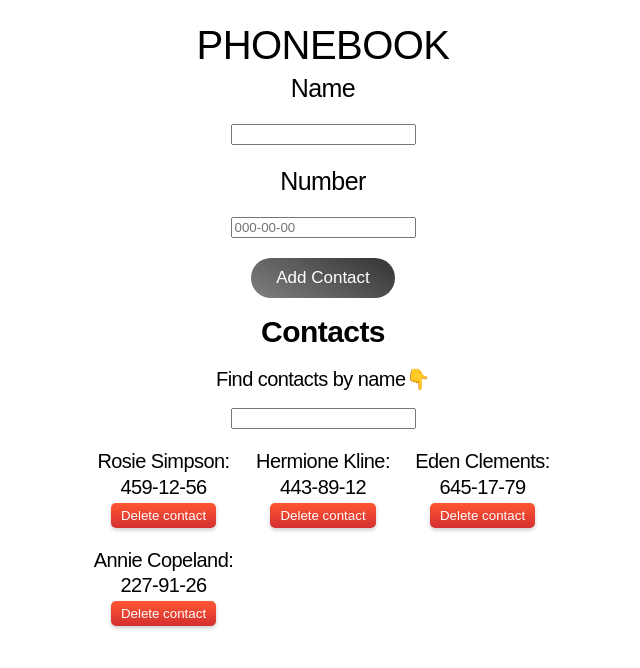
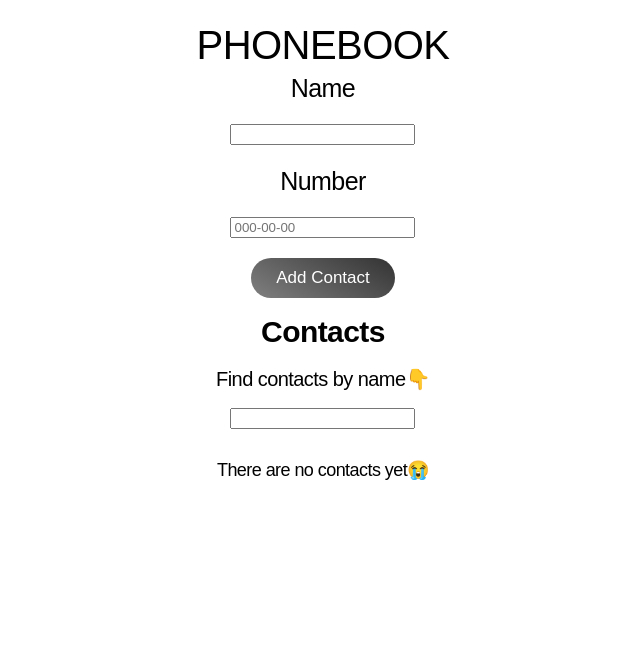
Before and after one commit to Kreal11/goit-react-hw-04-phonebook, a React (Create React App) app: page / in a window 1280 px wide. Shown: the top 668 px of the page, without its empty margins (317-957 px from the left). Built offline with nearby package versions, Linux system fonts and the light colour scheme.

Commit message:
updated contacts list with json in useState

```diff
--- a/src/components/App.jsx
+++ b/src/components/App.jsx
@@ -16,12 +16,9 @@
   //   filter: '',
   // };
 
-  const [contacts, setContacts] = useState([
-    { id: 'id-1', name: 'Rosie Simpson', number: '459-12-56' },
-    { id: 'id-2', name: 'Hermione Kline', number: '443-89-12' },
-    { id: 'id-3', name: 'Eden Clements', number: '645-17-79' },
-    { id: 'id-4', name: 'Annie Copeland', number: '227-91-26' },
-  ]);
+  const [contacts, setContacts] = useState(
+    () => JSON.parse(window.localStorage.getItem('contacts')) ?? []
+  );
   const [filter, setFilter] = useState('');
 
   // componentDidMount() {
@@ -31,12 +28,12 @@
   //     this.setState({ contacts, filter: '' });
   //   }
   // }
-  useEffect(() => {
-    const contacts = JSON.parse(window.localStorage.getItem('contacts'));
-    if (contacts?.length) {
-      setContacts(contacts);
-    }
-  }, []);
+  // useEffect(() => {
+  //   const contacts = JSON.parse(window.localStorage.getItem('contacts'));
+  //   if (contacts?.length) {
+  //     setContacts(contacts);
+  //   }
+  // }, []);
 
   // componentDidUpdate(_, prevState) {
   //   if (prevState.contacts !== this.state.contacts) {
```
